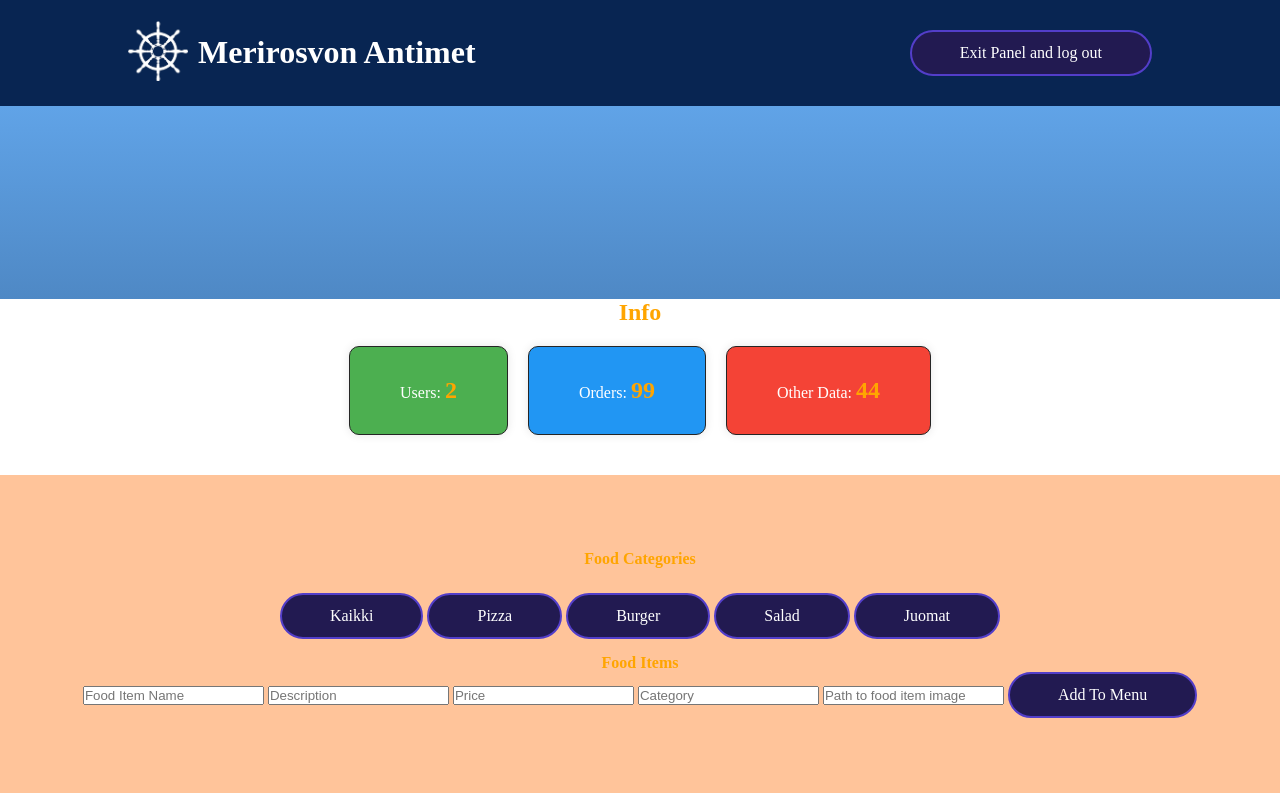
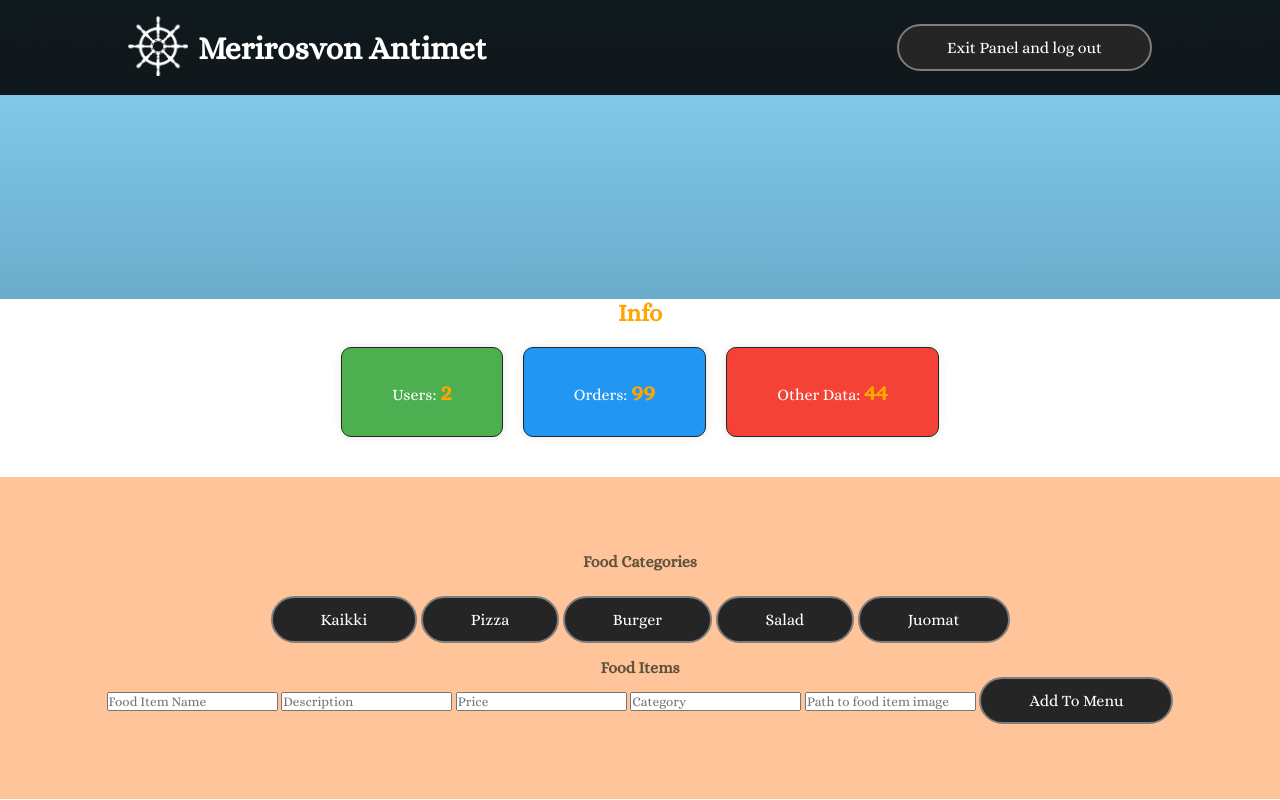
Before and after one commit to TomiHenriksson8/merirosvon-antimet, a website with bundled scripts: page front-end/src/adminAndStaffPanel.html in a window 1280 px wide. Shown: the top 800 px of the page. Built offline with nearby package versions, Linux system fonts and the light colour scheme; no server answers.

Commit message:
sivun ulkoasun yhteytetty toteutus push. värit fontit ja asettelut

```diff
--- a/front-end/src/assets/styles/main.css
+++ b/front-end/src/assets/styles/main.css
@@ -1,9 +1,22 @@
+@font-face {
+    font-family: 'alice';
+    src: url(../styles/Alice-Regular.ttf);
+}
+
+:root {
+    --paaVari: rgba(0, 0, 0, 0.884);
+    --vari2: rgb(37, 37, 37);
+    --aksentti: rgb(126, 126, 126);
+}
+
 * {
     margin: 0;
     padding: 0;
     list-style: none;
     text-decoration: none;
     box-sizing: border-box;
+    font-family: 'alice';
+
 }
 
 html {
@@ -12,12 +25,12 @@ html {
 
 body {
     min-height: 100vh;
-    background: linear-gradient(to bottom, #6ab2fa, #051937);
+    background: linear-gradient(to bottom, #8dd4f6, #0a4055);
 }
 
 header {
     position: fixed;
-    top: 0;
+    top: -5px;
     left: 0;
     width: 100%;
     padding: 1.3rem 10%;
@@ -33,8 +46,8 @@ header {
     top: 0;
     left: 0;
     width: 100%;
-    height: 100%;
-    background: #082552;
+    height: 95%;
+    background: var(--paaVari);
     backdrop-filter: blur(50px);
     z-index: -1;
 }
@@ -45,7 +58,7 @@ header {
     top: 0;
     left: -100%;
     width: 100%;
-    height: 100%;
+    height: 950%;
     background: linear-gradient(90deg, transparent, rgba(255, 255, 255, .4), transparent);
     transition: .5s;
 }
@@ -85,10 +98,10 @@ a img {
 }
 
 .navbar a:hover {
-    color: orange ;
+    color: orange;
 }
 
-.log-cart a  {
+.log-cart a {
     font-size: 1.15rem;
     color: #fff;
     text-decoration: none;
@@ -100,12 +113,15 @@ a img {
     display: none;
 }
 
-#profile, #cart {
+#profile,
+#cart {
     display: none;
 }
 
-#profile-icon, #cart-icon {
+#profile-icon,
+#cart-icon {
     width: 30px;
+    filter: invert(1);
 }
 
 .icons {
@@ -117,7 +133,7 @@ a img {
     display: none;
 }
 
-.log-cart  {
+.log-cart {
     position: relative;
 }
 
@@ -163,8 +179,10 @@ a img {
     scroll-behavior: smooth;
     box-shadow: 0 1.5rem 3rem -0.75rem hsla(0, 0%, 0%, 0.25);
     border-radius: 0.5rem;
-	-ms-overflow-style: none; /* Hide scrollbar IE and Edge */
-	scrollbar-width: none; /* Hide scrollbar Firefox */
+    -ms-overflow-style: none;
+    /* Hide scrollbar IE and Edge */
+    scrollbar-width: none;
+    /* Hide scrollbar Firefox */
 }
 
 /* Hide scrollbar for Chrome, Safari and Opera */
@@ -224,9 +242,12 @@ main {
 
 
 @keyframes animate {
-    0%, 100% {
+
+    0%,
+    100% {
         transform: translateY(0px);
     }
+
     50% {
         transform: translateY(-20px);
     }
@@ -254,7 +275,7 @@ main {
 }
 
 .horizontal-line {
-    width : 100%;
+    width: 100%;
     height: 50px;
     border: 0 none;
     background: url(../images/rope-lineb.png);
@@ -266,7 +287,7 @@ main {
 }
 
 .horizontal-line2 {
-    width : 100%;
+    width: 100%;
     height: 50px;
     border: 0 none;
     background: url(../images/rope-lineb.png);
@@ -278,7 +299,7 @@ main {
 }
 
 .about-us {
-    background: rgb(15, 56, 151);
+    background: linear-gradient(to bottom, #0a779b, #105e7c);
 }
 
 .menu {
@@ -292,7 +313,7 @@ main {
 }
 
 .heading span {
-    color: orange;
+    color: rgb(96, 83, 59);
     font-weight: 600;
 }
 
@@ -308,8 +329,8 @@ main {
 button {
     font: inherit;
     padding: 0.75rem 3rem;
-    background: rgb(34, 26, 81);
-    border: 0.15rem solid rgb(83, 62, 201);
+    background: var(--vari2);
+    border: 0.15rem solid var(--aksentti);
     color: white;
     border-radius: 100vw;
     cursor: pointer;
@@ -322,10 +343,11 @@ button {
 
 button:hover,
 button:focus-visible {
-    background: rgb(83, 62, 201);;
+    background: rgb(52, 52, 52);
+    ;
 }
 
-button > span {
+button>span {
     position: absolute;
     z-index: -1;
     background: orangered;
@@ -335,12 +357,12 @@ button > span {
     height: 100%;
 }
 
-button > span:first-child {
+button>span:first-child {
     left: 0;
     top: 0;
 }
 
-button > span:last-child {
+button>span:last-child {
     right: 0;
     top: 0;
 }
@@ -349,7 +371,7 @@ button::before {
     content: '';
     position: absolute;
     z-index: -1;
-    background: rgb(68, 52, 158);
+    background: linear-gradient(to bottom, #a5a5a5, #0c4860);
     width: 10%;
     aspect-ratio: 1;
     border-radius: 50%;
@@ -470,7 +492,7 @@ button:has(:last-child:active)::before {
 
 
 footer {
-    background: #07285a;
+    background: var(--paaVari);
     color: #fff;
 }
 
@@ -523,7 +545,7 @@ footer img {
 
 
 
-.footer-social a{
+.footer-social a {
     color: inherit;
     font-size: 1.6rem;
     margin-bottom: .5rem;
@@ -561,7 +583,8 @@ footer img {
         font-weight: 700;
     }
 
-    #profile, #cart {
+    #profile,
+    #cart {
         display: none;
     }
 
@@ -572,7 +595,7 @@ footer img {
     }
 }
 
-@media (max-width: 768px) {
+@media (max-width: 813px) {
     .logo {
         display: none;
     }
@@ -583,7 +606,7 @@ footer img {
         display: inline-flex;
     }
 
-    .log-cart a  {
+    .log-cart a {
         font-size: 1.15rem;
         color: #fff;
         text-decoration: none;
@@ -594,7 +617,8 @@ footer img {
 
 
 
-    #profile, #cart {
+    #profile,
+    #cart {
         display: block;
     }
 
```
Also changed, not shown: front-end/src/index.html (+24 -12 lines), front-end/src/assets/styles/Alice-Regular.ttf (added), front-end/src/assets/styles/Merriweather-Bold.ttf (added), front-end/src/assets/styles/Merriweather-Regular.ttf (added). Lines whose indentation alone changed are shown as unchanged.
